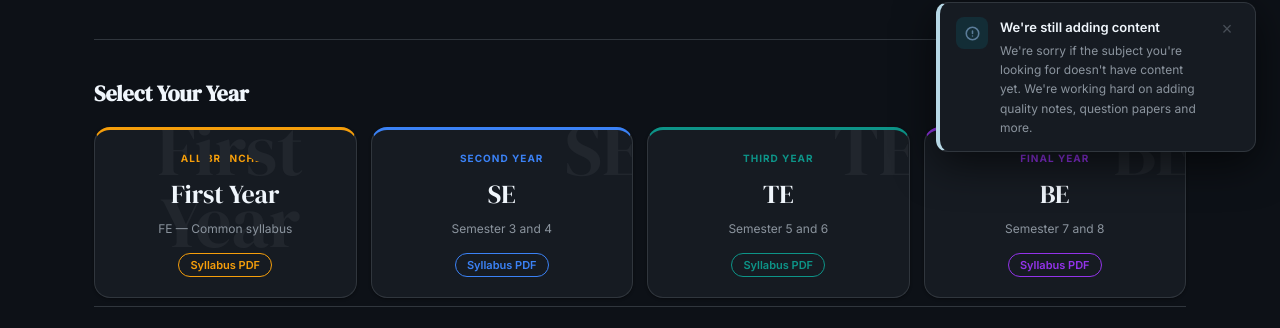
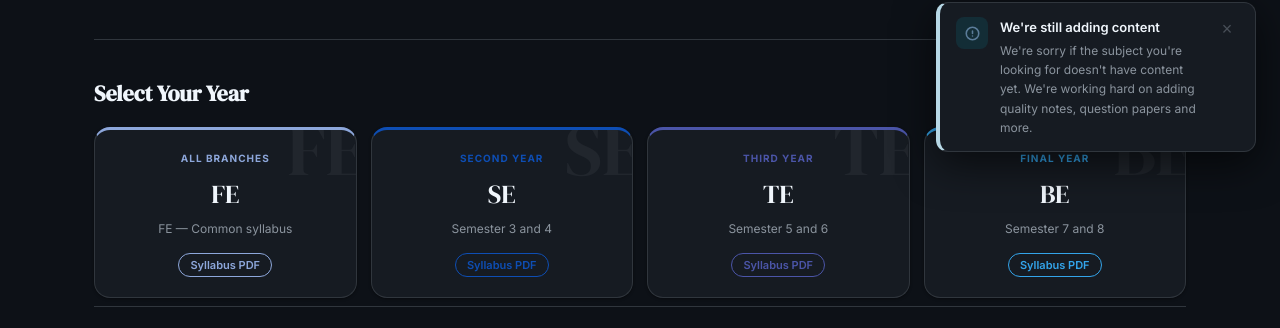
Before and after one commit to adityalawande17/sppu-study-hub-v3, a React (Vite) app: page / in a window 1280 px wide. Shown: the part 624-952 px from the top of the page. Built offline with nearby package versions, Linux system fonts and the light colour scheme; no server answers.

Commit message:
Enhance UI

```diff
--- a/src/pages/Home.jsx
+++ b/src/pages/Home.jsx
@@ -569,31 +569,31 @@ export default function Home() {
           {
             key: "FE",
             tag: "All Branches",
-            label: "First Year",
+            label: "FE",
             desc: "FE — Common syllabus",
             path: "/first-year",
-            accent: "#f59e0b",
+            accent: "#8da7db",
           },
           {
             key: "SE",
             tag: "Second Year",
             label: "SE",
             desc: "Semester 3 and 4",
-            accent: "#3b82f6",
+            accent: "#0e4eb4",
           },
           {
             key: "TE",
             tag: "Third Year",
             label: "TE",
             desc: "Semester 5 and 6",
-            accent: "#0d9488",
+            accent: "#4b55a8",
           },
           {
             key: "BE",
             tag: "Final Year",
             label: "BE",
             desc: "Semester 7 and 8",
-            accent: "#9333ea",
+            accent: "#33a4ea",
           },
         ].map((yr) => (
           <div
--- a/src/styles/global.css
+++ b/src/styles/global.css
@@ -24,22 +24,22 @@
   --heading: #0a1628;
 
   /* Branch accent colors */
-  --cs-color: #3b82f6;
+  --cs-color: #0269cf;
   --cs-pale: #eff6ff;
   --cs-dark: #1d4ed8;
-  --it-color: #0d9488;
+  --it-color: #89b2df;
   --it-pale: #f0fdfa;
   --it-dark: #0f766e;
-  --me-color: #f59e0b;
+  --me-color: #0a2e54;
   --me-pale: #fffbeb;
   --me-dark: #b45309;
-  --ce-color: #16a34a;
+  --ce-color: #16a39a;
   --ce-pale: #f0fdf4;
   --ce-dark: #15803d;
-  --ee-color: #9333ea;
+  --ee-color: #87c6e8;
   --ee-pale: #faf5ff;
   --ee-dark: #7e22ce;
-  --etc-color: #ef4444;
+  --etc-color: #5197e2;
   --etc-pale: #fff1f2;
   --etc-dark: #dc2626;
 
```
